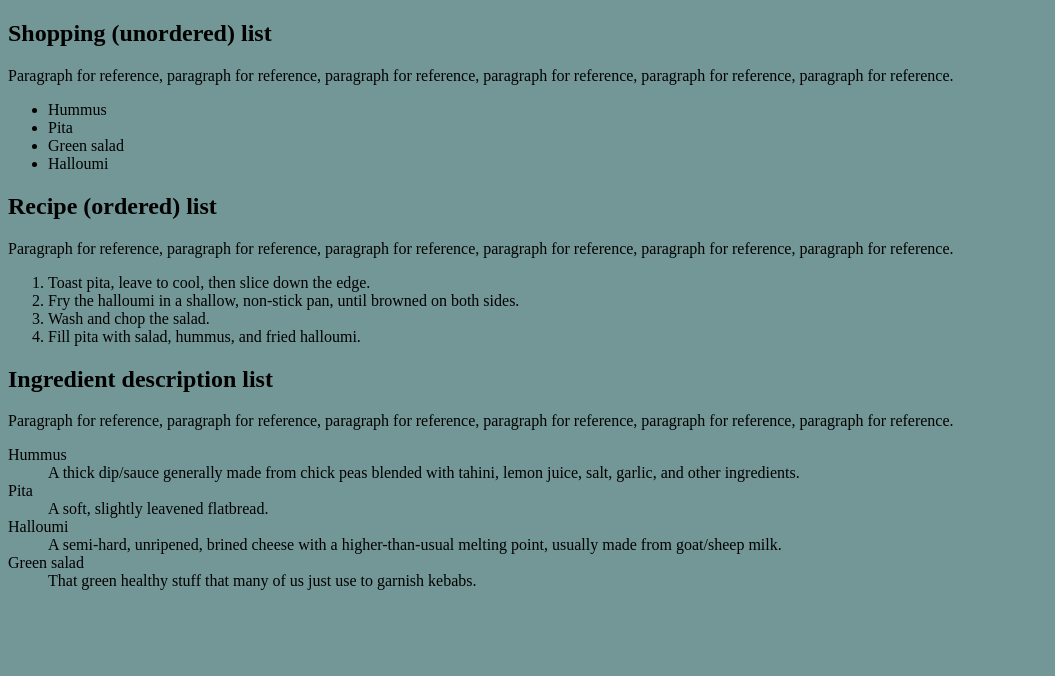
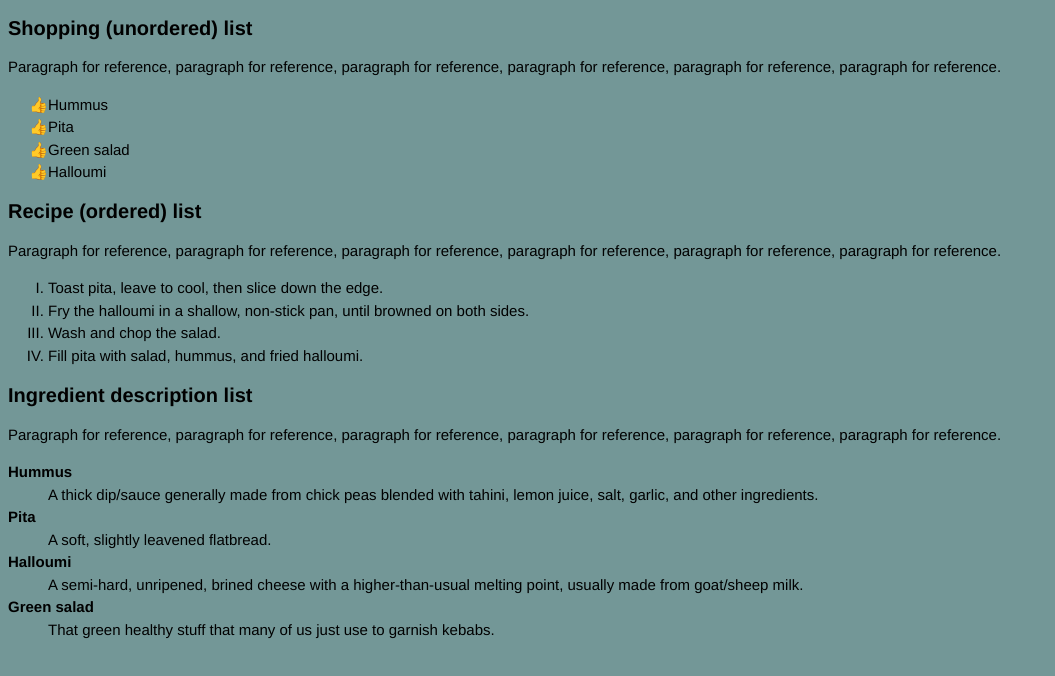
Before and after one commit to Margulis162/mdn_list_styling, a plain HTML site: page index.html in a window 1280 px wide. Shown: the whole page, without its empty margins (0-1055 px from the left). Drawn offline with Linux system fonts and the light colour scheme.

Commit message:
list spacing and list-style-types

```diff
--- a/style.css
+++ b/style.css
@@ -1,3 +1,43 @@
 body{
     background-color:rgb(115, 151, 151);
 }
+
+html {
+  font-family: Helvetica, Arial, sans-serif;
+  font-size: 10px;
+}
+
+h2 {
+  font-size: 2rem;
+}
+
+ul,
+ol,
+dl,
+p {
+  font-size: 1.5rem;
+}
+
+li,
+p {
+  line-height: 1.5;
+}
+
+/* Description list styles */
+
+dd,
+dt {
+  line-height: 1.5;
+}
+
+dt {
+  font-weight: bold;
+}
+
+ul{
+    list-style-type: "\1F44D";
+}
+
+ol{
+    list-style-type: upper-roman;
+}
```
